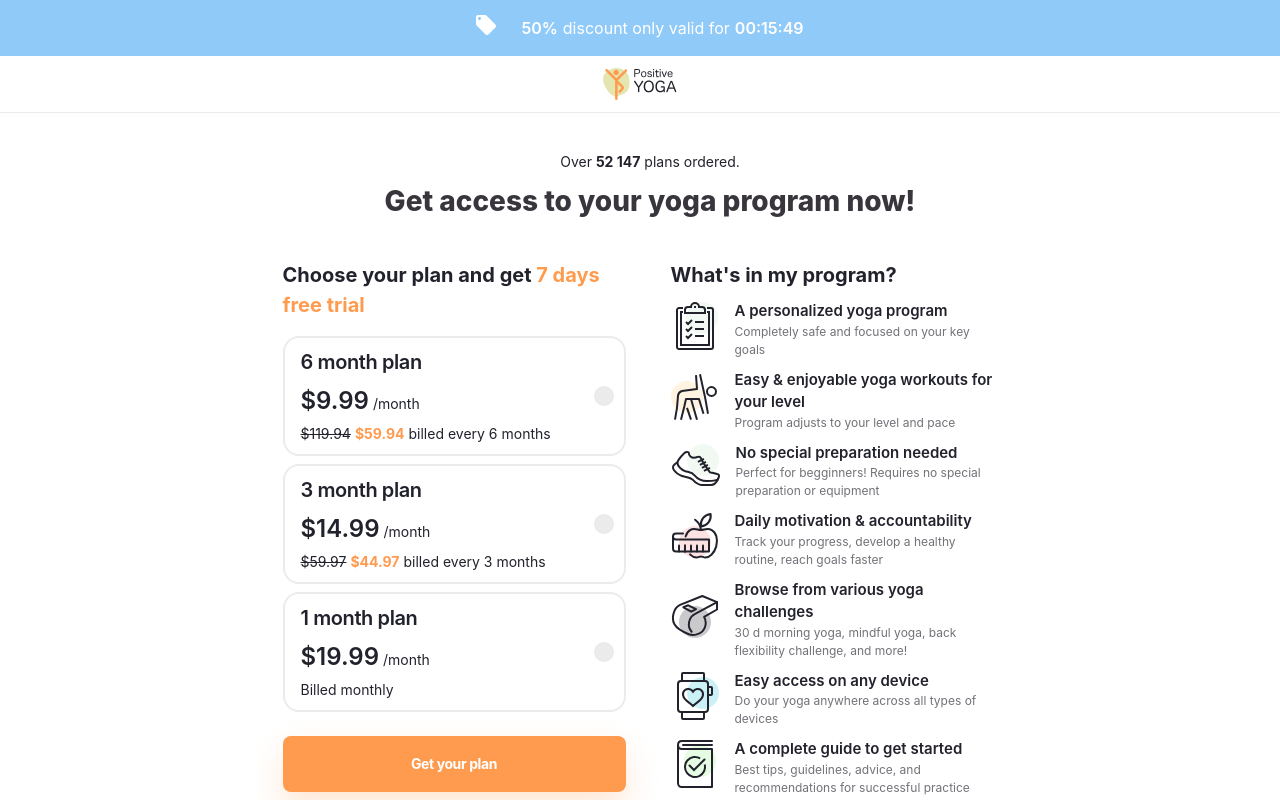
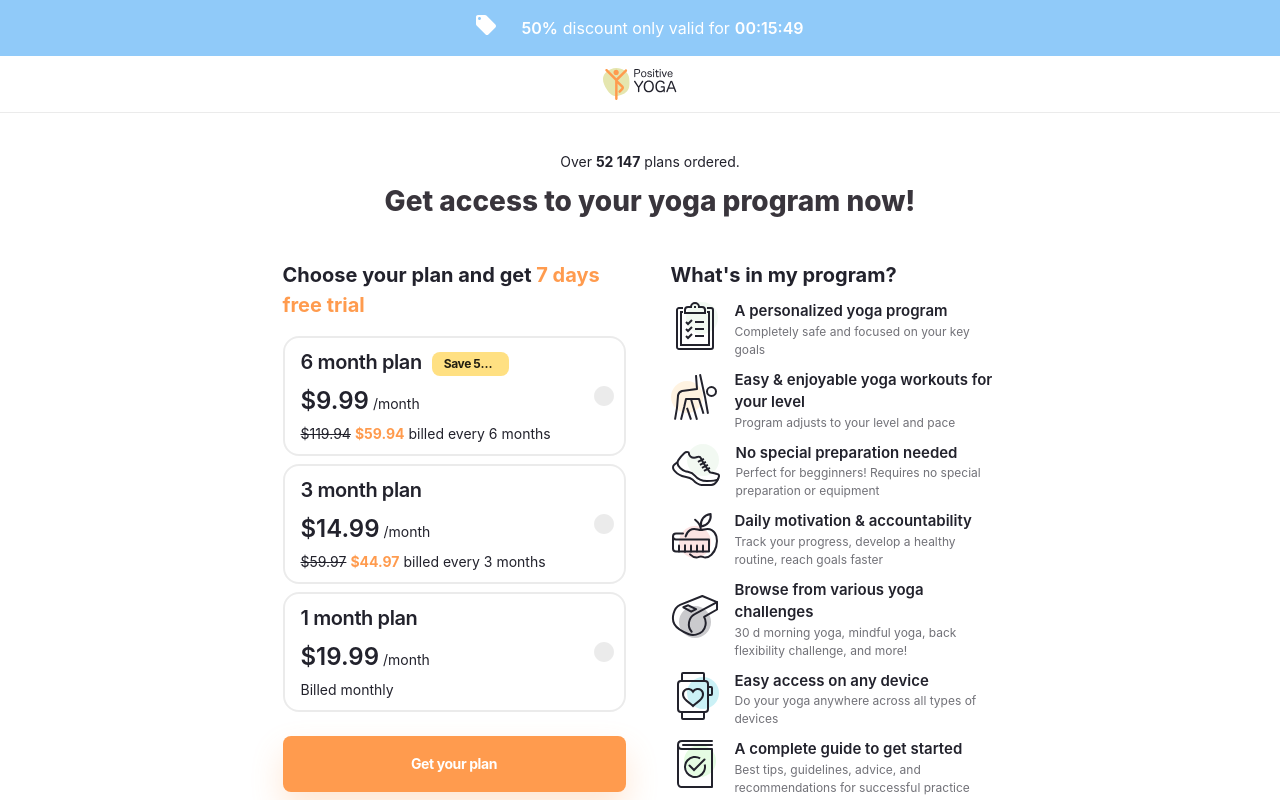
Before and after one commit to ViktorijaGlinskaja/positive-yoga, a React (Create React App) app in the folder client/: page / in a window 1280 px wide. Shown: the top 800 px of the page. Built offline with nearby package versions, Linux system fonts and the light colour scheme.

Commit message:
feat: added discount chip to pricing plan

```diff
--- a/client/src/components/pricing-plan-box.jsx
+++ b/client/src/components/pricing-plan-box.jsx
@@ -6,13 +6,13 @@ import PricingPlan from './pricing-plan';
 const PricingPlanBox = ({ pricingPlan, setPricingPlan }) => {
 
     const pricingInfo = [
-        { id: 1, title: '6 month plan', price: '$9.99', oldPrice: '$119.94', newPrice: '$59.94', frequency: 'billed every 6 months' },
+        { id: 1, title: '6 month plan', discount: 'Save 50%', price: '$9.99', oldPrice: '$119.94', newPrice: '$59.94', frequency: 'billed every 6 months' },
         { id: 2, title: '3 month plan', price: '$14.99', oldPrice: '$59.97', newPrice: '$44.97', frequency: 'billed every 3 months' },
         { id: 3, title: '1 month plan', price: '$19.99', frequency: 'Billed monthly' },
     ]
     return (
         <Box sx={{ margin: '16px 0px', display: 'grid', gap: '8px' }} >
-            {pricingInfo.map((plan, index) => <PricingPlan selected={pricingPlan === index} onClick={() => setPricingPlan(index)} key={plan.id} title={plan.title} price={plan.price} oldPrice={plan.oldPrice} newPrice={plan.newPrice} frequency={plan.frequency} />)}
+            {pricingInfo.map((plan, index) => <PricingPlan selected={pricingPlan === index} onClick={() => setPricingPlan(index)} key={plan.id} title={plan.title} price={plan.price} discount={plan.discount} oldPrice={plan.oldPrice} newPrice={plan.newPrice} frequency={plan.frequency} />)}
         </Box>
     )
 };
--- a/client/src/components/pricing-plan.jsx
+++ b/client/src/components/pricing-plan.jsx
@@ -1,5 +1,5 @@
 import React from 'react';
-import { Button } from '@mui/material';
+import { Button, Chip } from '@mui/material';
 import { styled } from '@mui/material/styles';
 import { Box } from '@mui/system';
 import CheckCircleIcon from '@mui/icons-material/CheckCircle';
@@ -22,13 +22,25 @@ const StyledButton = styled(Button)(({ theme }) => ({
     }
 }));
 
-const PricingPlan = ({ title, price, oldPrice, newPrice, frequency, id, selected, ...rest }) => {
+const PricingPlan = ({ title, price, discount, oldPrice, newPrice, frequency, id, selected, ...rest }) => {
 
     return (
         <StyledButton key={id} {...rest}>
             <Box component="div"
                 sx={{ fontWeight: 600, fontSize: '20px', letterSpacing: '-0.4px' }}>
                 {title}
+                {discount ?
+                    <Chip label={discount}
+                        sx={{
+                            backgroundColor: 'secondary.yellow',
+                            margin: '0px 10px',
+                            fontSize: '12px',
+                            fontWeight: 700,
+                            borderRadius: '8px',
+                            width: '77px',
+                            height: '24px'
+                        }} />
+                    : null}
             </Box>
             <Box component="div">
                 <Box component="span"
@@ -62,7 +74,8 @@ const PricingPlan = ({ title, price, oldPrice, newPrice, frequency, id, selected
                     right: '0',
                 }}
             >
-                {selected ? <CheckCircleIcon sx={{ color: 'info.main' }} /> : <CircleIcon sx={{ color: 'rgba(0, 0, 0, 0.08)' }} />}
+                {selected ? <CheckCircleIcon sx={{ color: 'info.main' }} />
+                    : <CircleIcon sx={{ color: 'rgba(0, 0, 0, 0.08)' }} />}
             </IconButton>
         </StyledButton>
     )
```
